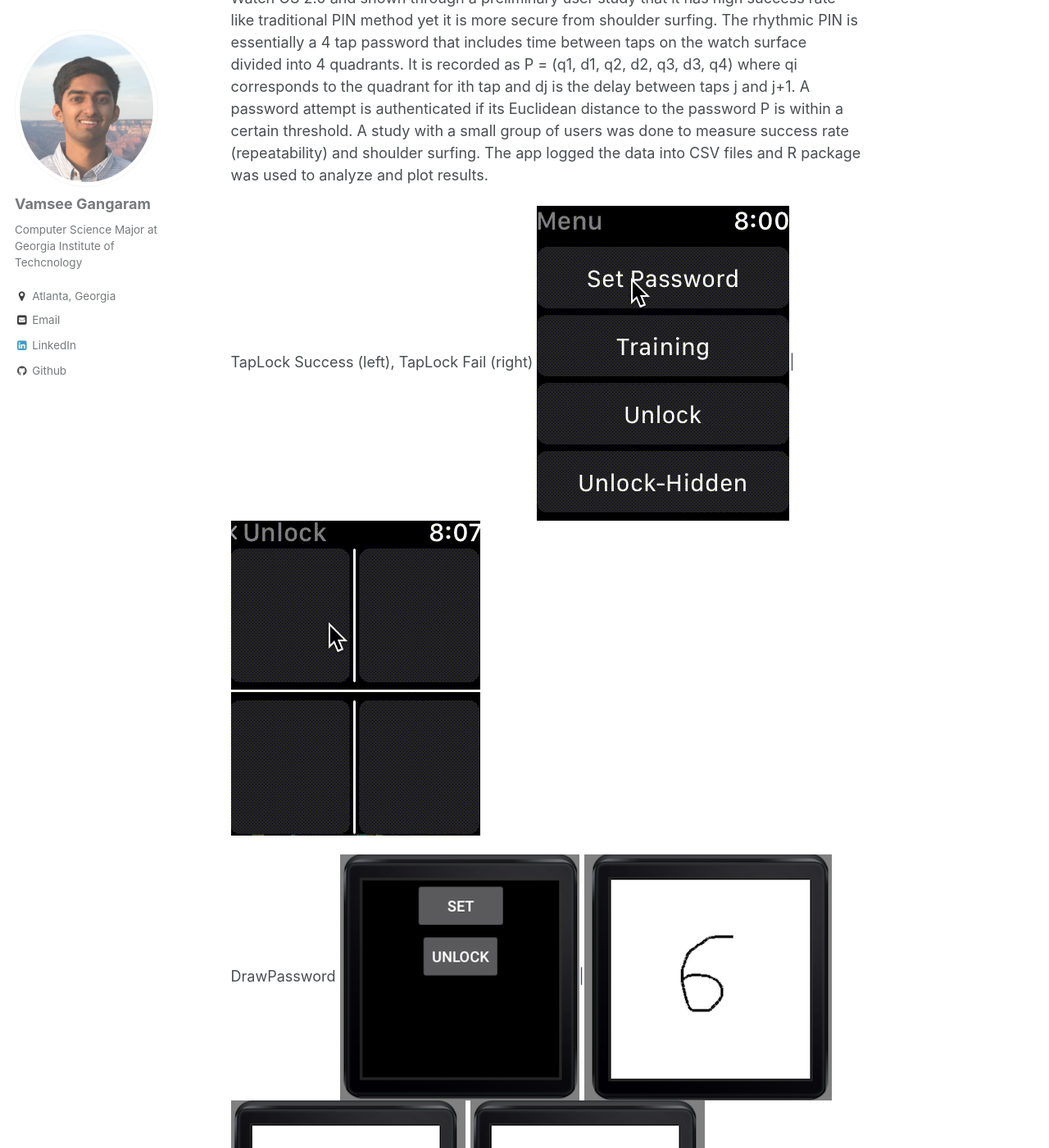
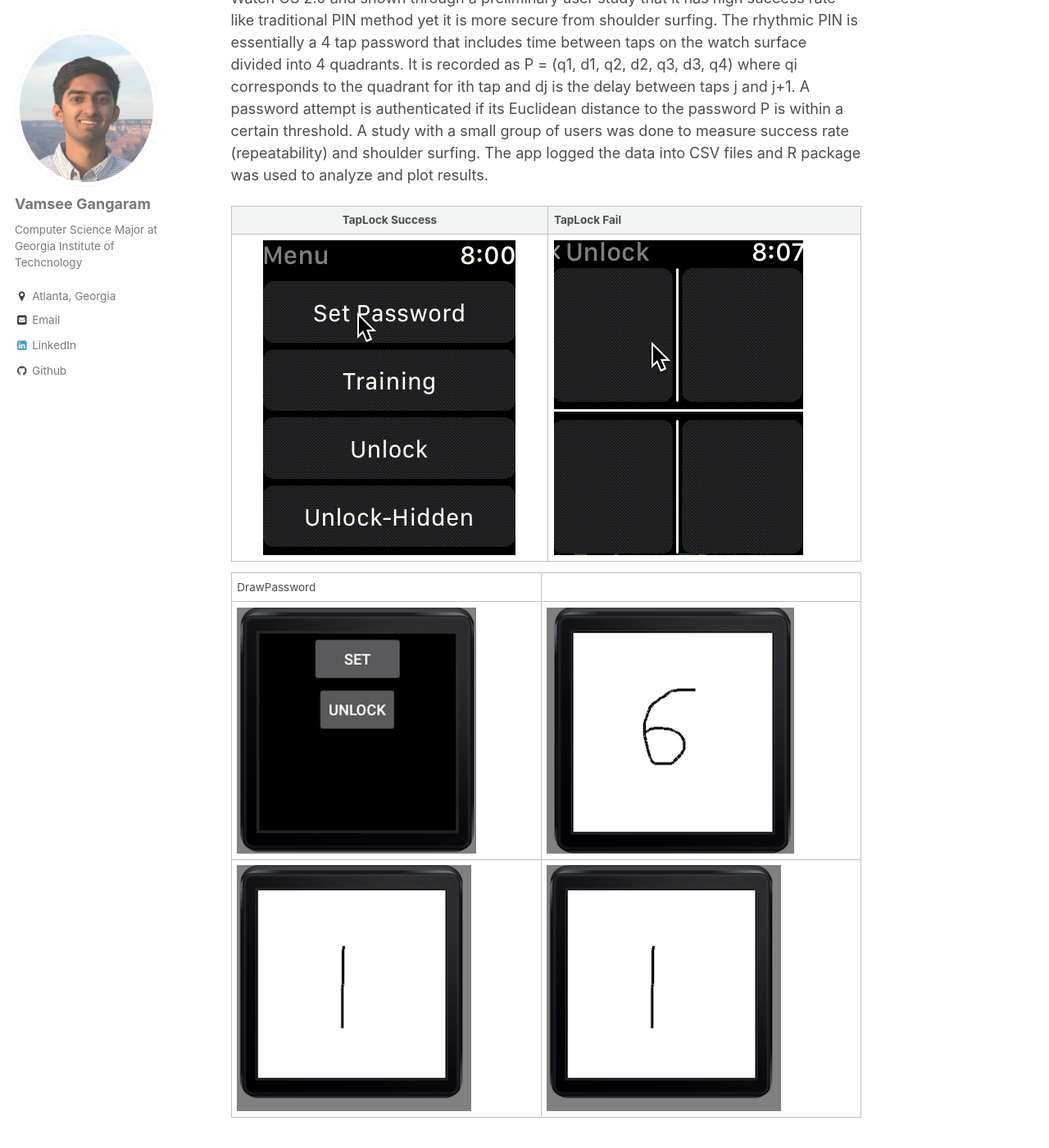
Before and after one commit to Vumz/Vumz-github.io, a Jekyll site: the page built from _portfolio/portfolio-2.md, in a window 1280 px wide and 1400 px high, scrolled down 439 px. Shown: the whole window at 82% size. Built offline with Jekyll 4.4.1, drawn with Linux system fonts in a browser that asks for light colours.

Commit message:
update picture format

```diff
--- a/_portfolio/portfolio-2.md
+++ b/_portfolio/portfolio-2.md
@@ -10,9 +10,10 @@ collection: portfolio
 
 **Summary**: Investigated authentication schemes for wearable devices and proposed a novel rhythmic tap based authentication for smart watches. Traditional PIN based schemes are clumsy and not very secure. I implemented the proposed method on Apple Watch OS 2.0 and shown through a preliminary user study that it has high success rate like traditional PIN method yet it is more secure from shoulder surfing. The rhythmic PIN is essentially a 4 tap password that includes time between taps on the watch surface divided into 4 quadrants.  It is recorded as P = (q1, d1, q2, d2, q3, d3, q4) where qi corresponds to the quadrant for ith tap and dj is the delay between taps j and j+1. A password attempt is authenticated if its Euclidean distance to the password P is within a certain threshold. A study with a small group of users was done to measure success rate (repeatability) and shoulder surfing. The app logged the data into CSV files and R package was used to analyze and plot results.
 
-TapLock Success (left), TapLock Fail (right)
-![Alt Text](/images/TLSuccess.gif)|![Alt Text](/images/TLFail.gif)
+| TapLock Success | TapLock Fail |
+|:------:|
+| ![Alt Text](/images/TLSuccess.gif) | ![Alt Text](/images/TLFail.gif) |
 
-DrawPassword
-![](/images/DP1.png)|![](/images/DP2.png)
-![](/images/DP3.png)|![](/images/DP3.png)
+| DrawPassword |
+| ![](/images/DP1.png) | ![](/images/DP2.png) |
+| ![](/images/DP3.png) | ![](/images/DP3.png) |
```
